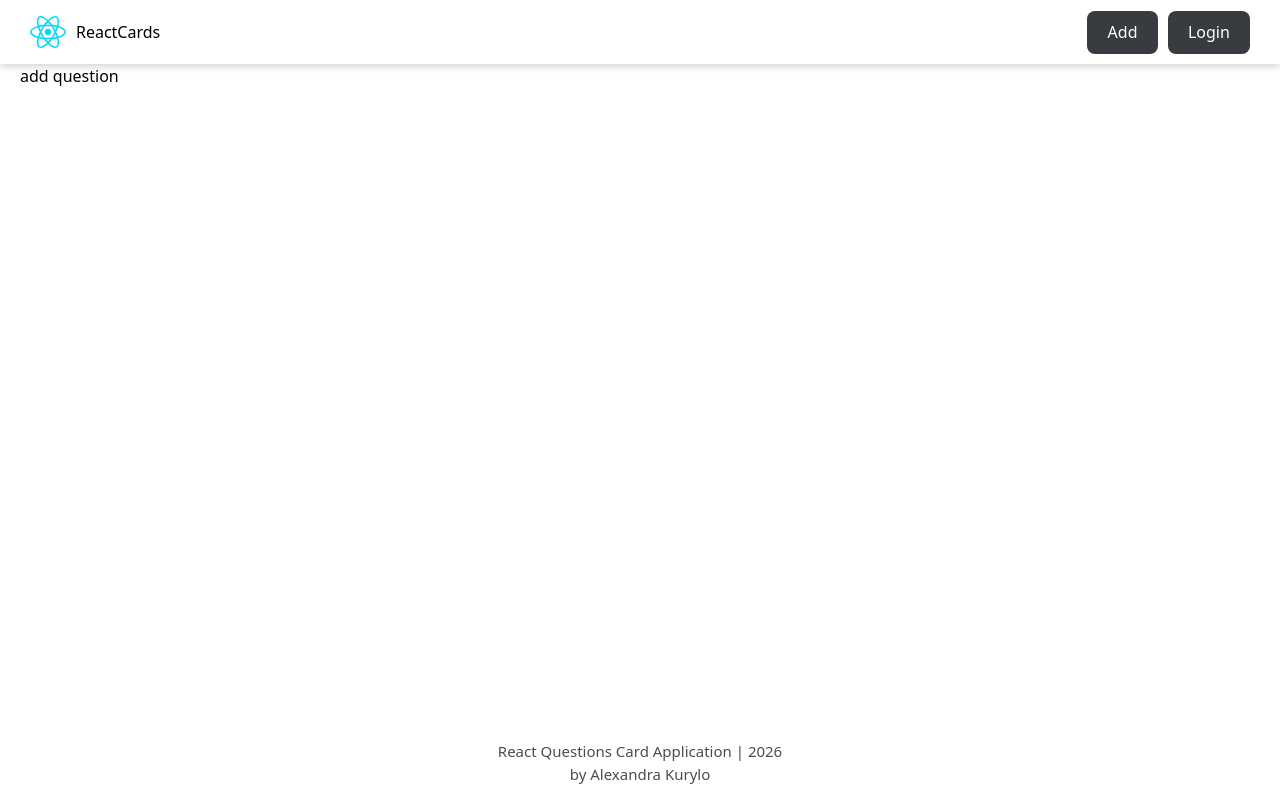
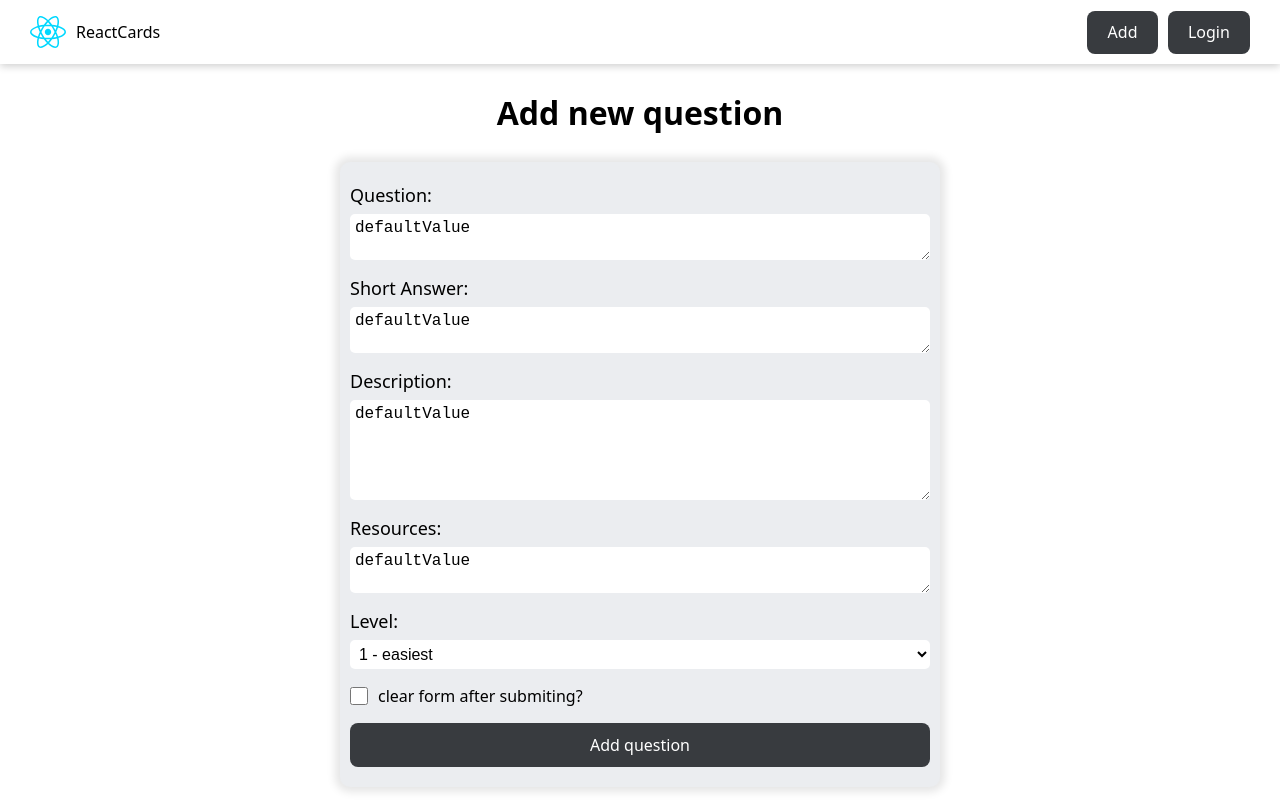
Before and after one commit to AlexandraKurylo/react-app-course, a React (Vite) app: page /addquestion in a window 1280 px wide. Built offline with nearby package versions, Linux system fonts and the light colour scheme.

Commit message:
add question page layout

```diff
--- a/src/App.jsx
+++ b/src/App.jsx
@@ -3,6 +3,7 @@ import { MainLayout } from "./components/MainLayout";
 import { HomePage } from "./pages/HomePage";
 import { NotFoundPage } from "./pages/NotFoundPage";
 import { QuestionPage } from "./pages/QuestionPage";
+import { AddQuestionPage } from "./pages/AddQuestionPage";
 
 function App() {
   // return <MainLayout />;
@@ -12,7 +13,7 @@ function App() {
         <Route element={<MainLayout />}>
           <Route path="/" element={<HomePage />} />
           <Route path="/forbidden" element={<div>forbidden!!!</div>} />
-          <Route path="/addquestion" element={<div>add question</div>} />
+          <Route path="/addquestion" element={<AddQuestionPage />} />
           <Route path="/question/:id" element={<QuestionPage />} />
           <Route path="*" element={<NotFoundPage />} />
         </Route>
--- a/src/index.css
+++ b/src/index.css
@@ -7,6 +7,8 @@
   --btn-text-color: #fff;
 
   --card-bg-color: #343a46;
+
+  --green-color: #219679;
 
   font-family: system-ui, Avenir, Helvetica, Arial, sans-serif;
   line-height: 1.5;
@@ -47,6 +49,8 @@ body {
     --btn-text-color: #fff;
 
     --card-bg-color: #ebedf0;
+
+    --green-color: #219679;
   }
 
 }
@@ -60,6 +64,8 @@ body {
     --btn-text-color: #57C4DC;
 
     --card-bg-color: #343a46;
+
+    --green-color: #219679;
   }
 
 }
--- /dev/null
+++ b/src/pages/AddQuestionPage/AddQuestionPage.jsx
@@ -0,0 +1,79 @@
+import { Button } from "../../components/Button";
+import cls from "./AddQuestionPage.module.css";
+
+export const AddQuestionPage = () => {
+  return (
+    <>
+      <h1 className={cls.formTitle}>Add new question</h1>
+      <div className={cls.formContainer}>
+        <form action="" className={cls.form}>
+          <div className={cls.formControl}>
+            <label htmlFor="questionField">Question: </label>
+            <textarea
+              defaultValue={"defaultValue"}
+              name="question"
+              id="questionField"
+              cols="30"
+              rows="2"
+              required
+              placeholder="please enter a question"
+            ></textarea>
+          </div>
+          <div className={cls.formControl}>
+            <label htmlFor="answerField">Short Answer: </label>
+            <textarea
+              defaultValue={"defaultValue"}
+              name="answer"
+              id="answerField"
+              cols="30"
+              rows="2"
+              required
+              placeholder="please enter a short answer"
+            ></textarea>
+          </div>
+          <div className={cls.formControl}>
+            <label htmlFor="descriptionField">Description: </label>
+            <textarea
+              defaultValue={"defaultValue"}
+              name="description"
+              id="descriptionField"
+              cols="30"
+              rows="5"
+              required
+              placeholder="please enter a full description"
+            ></textarea>
+          </div>
+          <div className={cls.formControl}>
+            <label htmlFor="resourcesField">Resources: </label>
+            <textarea
+              defaultValue={"defaultValue"}
+              name="resources"
+              id="resourcesField"
+              cols="30"
+              rows="2"
+              required
+              placeholder="please enter resources separated by commas"
+            ></textarea>
+          </div>
+          <div className={cls.formControl}>
+            <label htmlFor="levelField">Level: </label>
+            <select name="level" id="levelField" defaultValue={"defaultValue"}>
+              <option disabled>Question level</option>
+              <hr />
+              <option value="1">1 - easiest</option>
+              <option value="2">2 - medium</option>
+              <option value="3">3 - hardest</option>
+            </select>
+          </div>
+
+          <label htmlFor="clearFormField" className={cls.clearFormControl}>
+            <input className={cls.checkbox} type="checkbox" name="clearForm" id="clearFormField" defaultValue={true} />
+            <span>clear form after submiting?</span>
+          </label>
+
+          <Button>Add question</Button>
+        </form>
+      </div>
+    </>
+  );
+};
--- /dev/null
+++ b/src/pages/AddQuestionPage/AddQuestionPage.module.css
@@ -0,0 +1,73 @@
+.formTitle {
+    margin: 25px auto;
+    width: fit-content;
+}
+
+.formContainer {
+    width: 100%;
+    max-width: 600px;
+    margin: 0 auto;
+    border-radius: 10px;
+    background-color: var(--card-bg-color);
+    box-shadow: 0 0 8px 5px rgba(0, 0 , 0, 0.1);;
+}
+
+
+/* form component */
+.form {
+    width: 100%;
+    padding: 20px 10px;
+    display: flex;
+    flex-direction: column;
+    justify-content: flex-start;
+    align-items: stretch;
+    gap: 15px;
+}
+
+.formControl {
+    width: 100%;
+    display: flex;
+    flex-direction: column;
+    justify-content: flex-start;
+    align-items: stretch;
+    gap: 5px;
+
+    label {
+        color: var(--text-color);
+        font-size: 18px;
+    }
+
+    select,
+    textarea {
+        padding: 5px;
+        color: var(--text-color);
+        background-color: var(--main-bg-color);
+        font-size: 16px;
+        border-radius: 5px;
+        border: none;
+        outline: none;
+    }
+
+    select:focus-visible,
+    textarea:focus-visible {
+        outline: 2px solid var(--green-color);
+    }
+}
+
+.clearFormControl {
+    width: 100%;
+    display: flex;
+    justify-content: flex-start;
+    align-items: center;
+    gap: 10px;
+}
+
+.checkbox {
+    width: 18px;
+    height: 18px;
+    accent-color: var(--green-color);
+}
+
+.checkbox:disabled + span {
+    opacity: .5;
+}
--- /dev/null
+++ b/src/pages/AddQuestionPage/index.jsx
@@ -0,0 +1 @@
+export { AddQuestionPage } from "./AddQuestionPage";
--- a/src/pages/QuestionPage/QuestionPage.module.css
+++ b/src/pages/QuestionPage/QuestionPage.module.css
@@ -82,5 +82,5 @@
 .checkbox {
     width: 18px;
     height: 18px;
-    accent-color: #16C47F;
+    accent-color: var(--green-color);
 }
```
